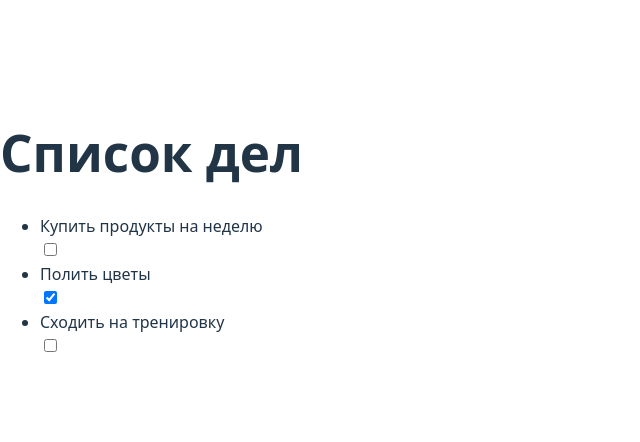
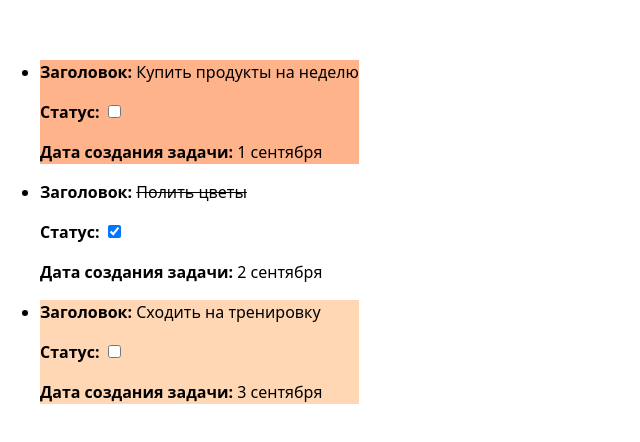
Before and after one commit to sabyrka18/trelly, a React (Vite) app: page / in a window 1280 px wide. Shown: the part 168-610 px from the top of the page, without its empty margins (0-640 px from the left). Built offline with nearby package versions, Linux system fonts and the light colour scheme.

Commit message:
feat: render algorithm

```diff
--- a/src/App.tsx
+++ b/src/App.tsx
@@ -1,21 +1,51 @@
 const tasks = [
-  { id: 1, title: 'Купить продукты на неделю', isDone: false },
-  { id: 2, title: 'Полить цветы', isDone: true },
-  { id: 3, title: 'Сходить на тренировку', isDone: false },
+  {
+    id: 1,
+    title: 'Купить продукты на неделю',
+    isDone: false,
+    addedAt: '1 сентября',
+    priority: 2,
+  },
+  {
+    id: 2,
+    title: 'Полить цветы',
+    isDone: true,
+    addedAt: '2 сентября',
+    priority: 0,
+  },
+  {
+    id: 3,
+    title: 'Сходить на тренировку',
+    isDone: false,
+    addedAt: '3 сентября',
+    priority: 1,
+  },
 ]
 
 export const App = () => {
+  const priorities = ['#fff', '#ffd7b5', '#ffb38a', '#ff9248', '#ff6700']
+
+  if (tasks === null) return <h1>Загрузка...</h1>
+  if (tasks.length === 0) return <h1>Задачи отсутствуют</h1>
+
   return (
-    <>
-      <h1>Список дел</h1>
-      <ul>
-        {tasks.map((task) => (
-          <li key={task.id}>
-            <div>{task.title}</div>
+    <ul>
+      {tasks.map((task) => (
+        <li key={task.id} style={{ backgroundColor: priorities[task.priority], color: 'black' }}>
+          <p>
+            <b>Заголовок: </b>
+            <span style={{ textDecorationLine: task.isDone ? 'line-through' : 'none' }}>{task.title}</span>
+          </p>
+          <p>
+            <b>Статус: </b>
             <input type="checkbox" defaultChecked={task.isDone} />
-          </li>
-        ))}
-      </ul>
-    </>
+          </p>
+          <p>
+            <b>Дата создания задачи: </b>
+            <span>{task.addedAt}</span>
+          </p>
+        </li>
+      ))}
+    </ul>
   )
 }
```
